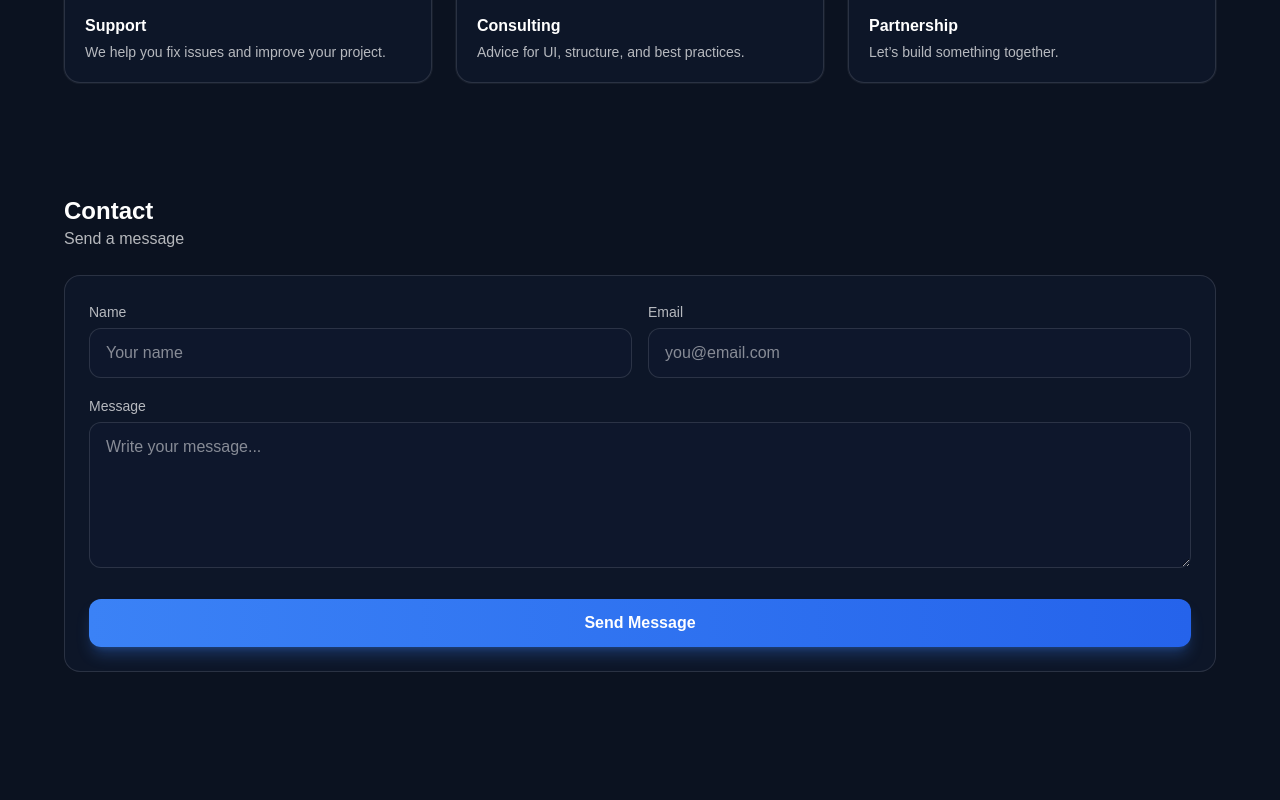
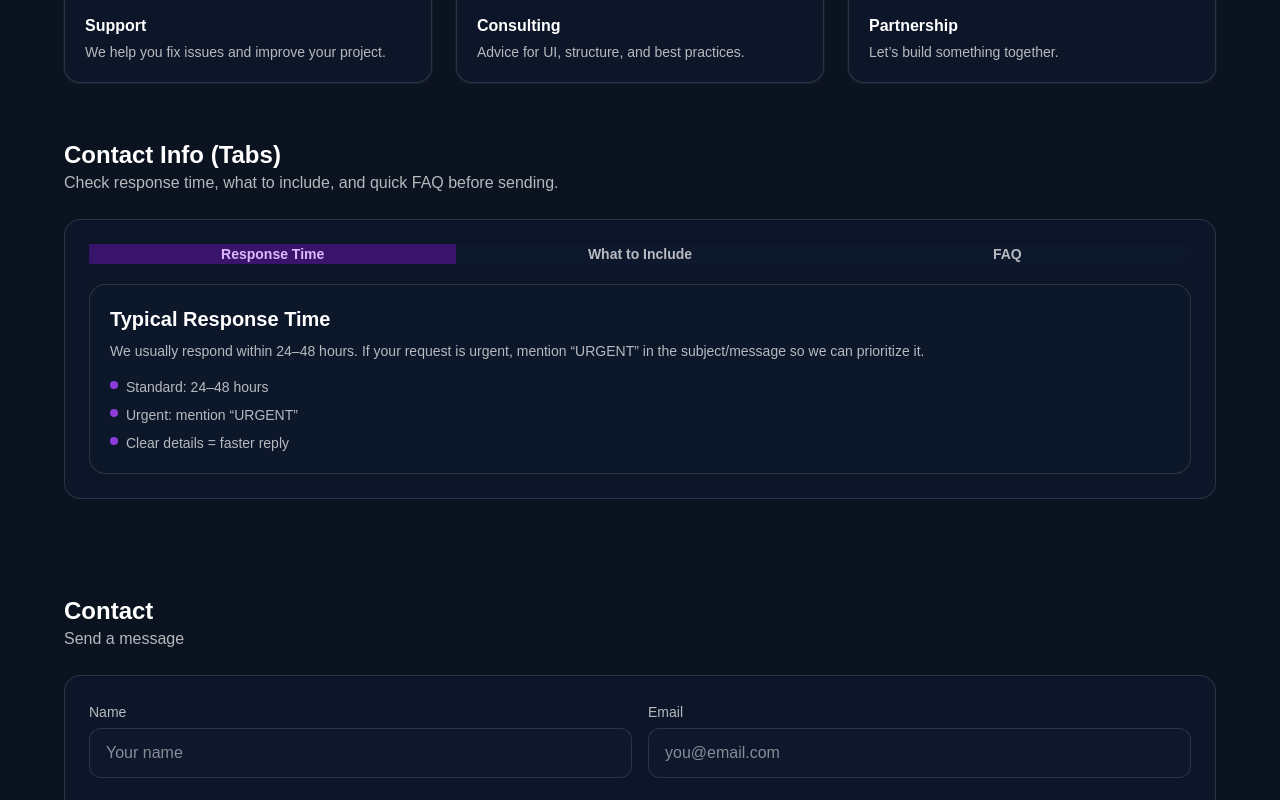
Before and after one commit to joseficani/my-next-app, a Next.js app: page /contact in a window 1280 px wide. Shown: the part 780-1580 px from the top of the page. Built offline with nearby package versions, Linux system fonts and the light colour scheme.

Commit message:
added a new components:caontact page

```diff
--- a/package.json
+++ b/package.json
@@ -9,6 +9,7 @@
     "lint": "eslint"
   },
   "dependencies": {
+    "@heroicons/react": "^2.2.0",
     "@material-tailwind/react": "^2.1.10",
     "@tailwindcss/postcss": "^4.1.18",
     "next": "16.1.6",
--- a/src/app/contact/page.tsx
+++ b/src/app/contact/page.tsx
@@ -54,11 +54,69 @@
 //     </>
 //   );
 // }
+
+"use client";
+
+import React, { useState } from "react";
 import Navbar from "@/components/Navbar/Navbar";
 import Footer from "@/components/Footer/Footer";
 import PageBanner from "@/components/PageBanner/PageBanner";
 import InfoGrid from "@/components/InfoGrid/InfoGrid";
 import ContactForm from "@/components/ContactForm/ContactForm";
+import {Tabs,TabsHeader,TabsBody,Tab,TabPanel,Card,CardBody,Typography,} from "@material-tailwind/react";
+
+const MTCard = (props: React.ComponentProps<"div"> & { children: React.ReactNode }) => (
+  <Card {...(props as any)} />
+);
+
+const MTCardBody = (props: React.ComponentProps<"div"> & { children: React.ReactNode }) => (
+  <CardBody {...(props as any)} />
+);
+
+type TabsValue = string;
+
+const MTTabs = (props: { value: TabsValue; children: React.ReactNode }) => (
+  <Tabs {...(props as any)} />
+);
+
+const MTTabsHeader = (props: {
+  className?: string;
+  indicatorProps?: Record<string, any>;
+  children: React.ReactNode;
+}) => <TabsHeader {...(props as any)} />;
+
+const MTTabsBody = (props: { className?: string; children: React.ReactNode }) => (
+  <TabsBody {...(props as any)} />
+);
+
+const MTTab = (props: {
+  value: TabsValue;
+  onClick?: () => void;
+  className?: string;
+  children: React.ReactNode;
+}) => <Tab {...(props as any)} />;
+
+const MTTabPanel = (props: {
+  value: TabsValue;
+  className?: string;
+  children: React.ReactNode;
+}) => <TabPanel {...(props as any)} />;
+
+const MTTypography = (props: {
+  variant?: any;
+  className?: string;
+  children: React.ReactNode;
+}) => <Typography {...(props as any)} />;
+
+type ContactCard = { image: string; title: string; text: string };
+
+type ContactTab = {
+  label: string;
+  value: string;
+  title: string;
+  text: string;
+  bullets: string[];
+};
 
 export default function ContactPage() {
   const contactBanner = {
@@ -77,7 +135,7 @@ export default function ContactPage() {
       "inline-flex items-center justify-center rounded-xl border border-softBorder bg-customCard/60 px-5 py-3 text-sm font-semibold text-mainText backdrop-blur transition hover:bg-customCard/80 focus:outline-none focus:ring-2 focus:ring-primary/20",
   };
 
-  const contactCards = [
+  const contactCards: ContactCard[] = [
     {
       image: "/images/support.jpg",
       title: "Support",
@@ -95,6 +153,45 @@ export default function ContactPage() {
     },
   ];
 
+  const tabs: ContactTab[] = [
+    {
+      label: "Response Time",
+      value: "response",
+      title: "Typical Response Time",
+      text: "We usually respond within 24–48 hours. If your request is urgent, mention “URGENT” in the subject/message so we can prioritize it.",
+      bullets: [
+        "Standard: 24–48 hours",
+        "Urgent: mention “URGENT”",
+        "Clear details = faster reply",
+      ],
+    },
+    {
+      label: "What to Include",
+      value: "include",
+      title: "Help us help you",
+      text: "To get the best and fastest support, include the key details below in your message.",
+      bullets: [
+        "What page/feature you’re working on (e.g., Contact page Tabs)",
+        "What you expected vs what happened",
+        "Screenshots or error logs (if any)",
+        "Your device (desktop/mobile) and browser",
+      ],
+    },
+    {
+      label: "FAQ",
+      value: "faq",
+      title: "Quick FAQ",
+      text: "Common questions about contacting us.",
+      bullets: [
+        "Yes—UI/UX help and responsive fixes are supported.",
+        "Yes—you can send screenshots and console errors.",
+        "If it’s a bug, share the exact error message and file name.",
+      ],
+    },
+  ];
+
+  const [activeTab, setActiveTab] = useState<string>(tabs[0].value);
+
   return (
     <>
       <Navbar />
@@ -109,7 +206,78 @@ export default function ContactPage() {
           cardClass="overflow-hidden rounded-2xl border border-softBorder bg-customCard/60 ring-1 ring-white/5"
         />
 
-        <section id="contact-form" className="container mx-auto px-4 sm:px-6 pb-20">
+        <section className="pb-10">
+          <div className="mx-auto w-full max-w-[1200px] px-4 sm:px-6">
+            <div className="mb-6 max-w-2xl">
+              <h2 className="text-2xl font-extrabold text-mainText">
+                Contact Info (Tabs)
+              </h2>
+              <p className="text-mutedText">
+                Check response time, what to include, and quick FAQ before sending.
+              </p>
+            </div>
+
+            <MTCard className="rounded-2xl border border-softBorder bg-customCard/60">
+              <MTCardBody className="p-4 sm:p-6">
+                <MTTabs value={activeTab}>
+                  <MTTabsHeader
+                    className="rounded-xl bg-customCard/60"
+                    indicatorProps={{ className: "bg-purple-600/30" }}
+                  >
+                    {tabs.map((t) => (
+                      <MTTab
+                        key={t.value}
+                        value={t.value}
+                        onClick={() => setActiveTab(t.value)}
+                        className={`text-sm font-semibold ${
+                          activeTab === t.value ? "text-mainText" : "text-mutedText"
+                        }`}
+                      >
+                        {t.label}
+                      </MTTab>
+                    ))}
+                  </MTTabsHeader>
+
+                  <MTTabsBody className="mt-5">
+                    {tabs.map((t) => (
+                      <MTTabPanel key={t.value} value={t.value} className="p-0">
+                        <div className="rounded-2xl border border-softBorder bg-customCard/40 p-5">
+                          <MTTypography
+                            variant="h5"
+                            className="mb-2 font-extrabold text-mainText"
+                          >
+                            {t.title}
+                          </MTTypography>
+
+                          <MTTypography className="text-sm text-mutedText">
+                            {t.text}
+                          </MTTypography>
+
+                          <ul className="mt-4 grid gap-2">
+                            {t.bullets.map((b) => (
+                              <li
+                                key={b}
+                                className="flex items-start gap-2 text-sm text-mutedText"
+                              >
+                                <span className="mt-1 inline-block h-2 w-2 rounded-full bg-purple-500/80" />
+                                <span>{b}</span>
+                              </li>
+                            ))}
+                          </ul>
+                        </div>
+                      </MTTabPanel>
+                    ))}
+                  </MTTabsBody>
+                </MTTabs>
+              </MTCardBody>
+            </MTCard>
+          </div>
+        </section>
+
+        <section
+          id="contact-form"
+          className="container mx-auto px-4 sm:px-6 pb-20"
+        >
           <ContactForm />
         </section>
       </main>
```
Also changed, not shown: 1 other file (tests, documents, lock files or other folders).
